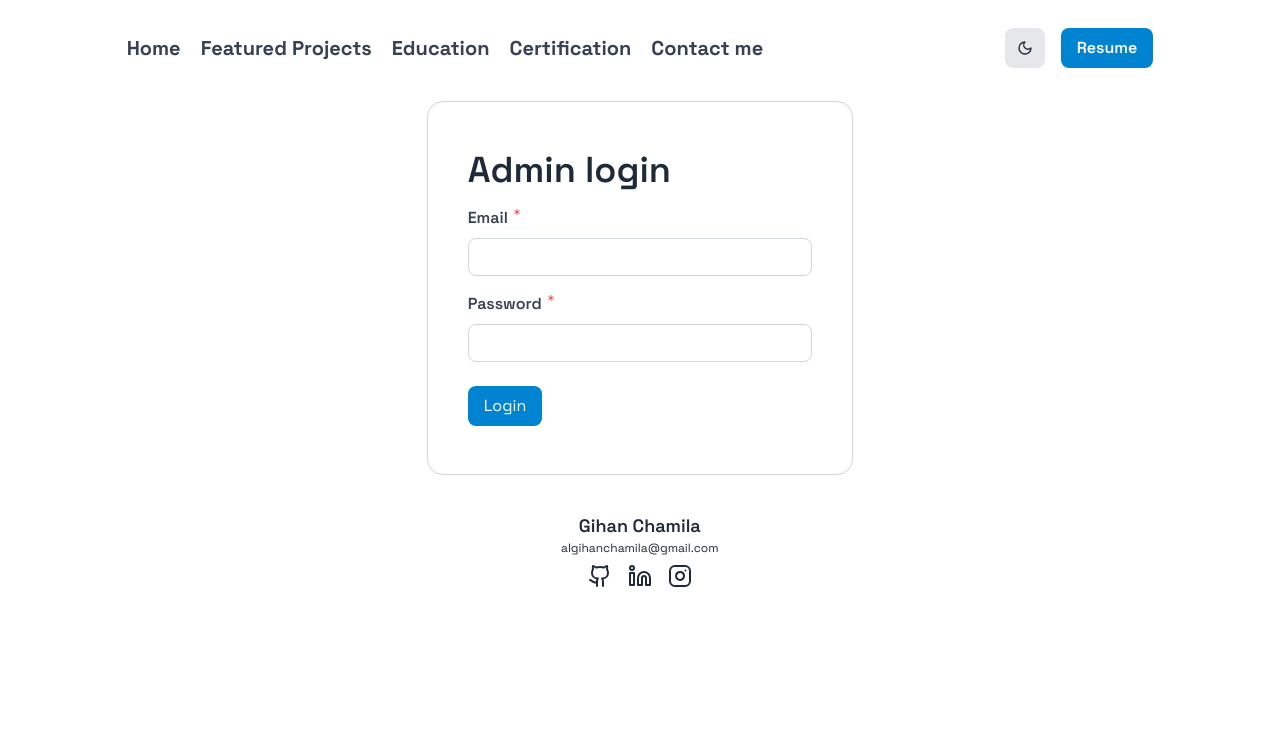
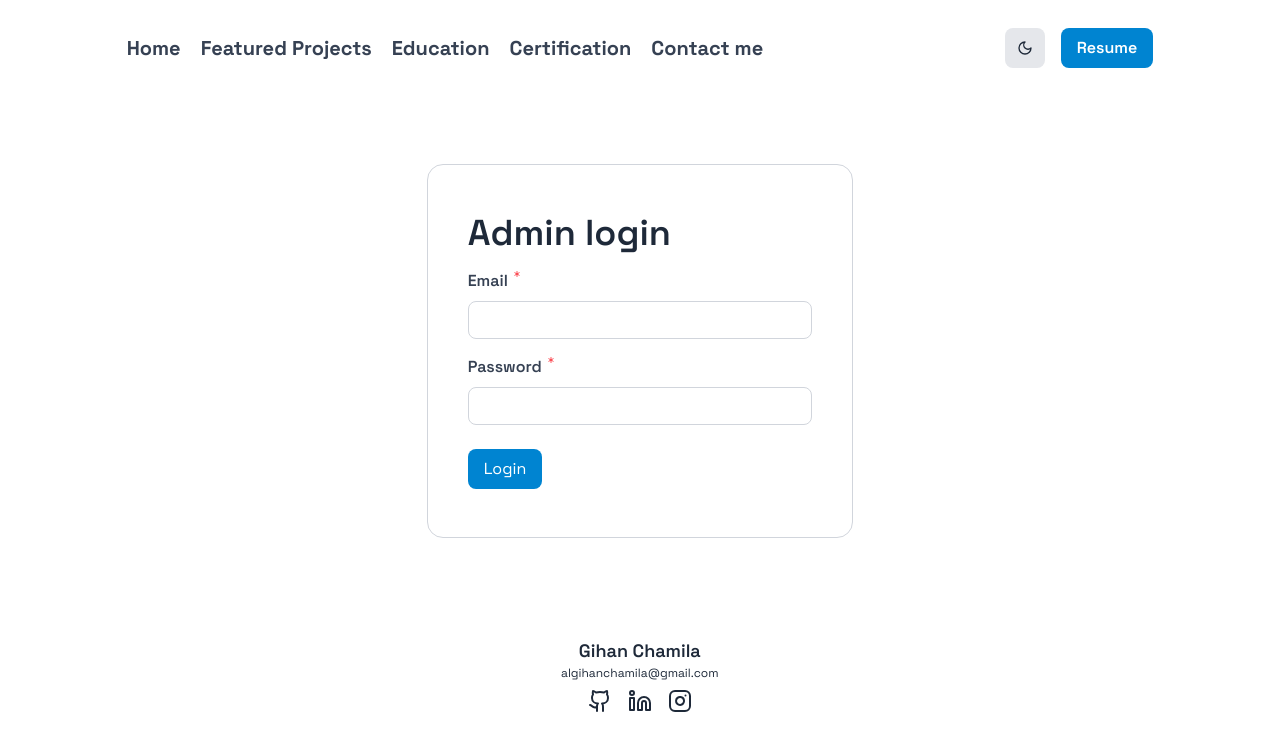
Before and after one commit to gihanchamila/portfolio-frontend, a React (Vite) app: page /admin in a window 1280 px wide. Shown: the top 750 px of the page. Built offline with nearby package versions, Linux system fonts and the light colour scheme.

Commit message:
refactor : change the minimun height of the component

```diff
--- a/src/components/Login.jsx
+++ b/src/components/Login.jsx
@@ -3,7 +3,7 @@ import LoginForm from './utils/LoginForm';
 
 const Login = () => {
   return (
-    <div className="xs:flex xs:justify-center xs:items-center xs:h-[25rem]">
+    <div className="xs:flex xs:justify-center xs:items-center xs:h-[25rem] lg:min-h-[525px] xs:p-4 lg:p-0">
       <LoginForm />
     </div>
   );
```
